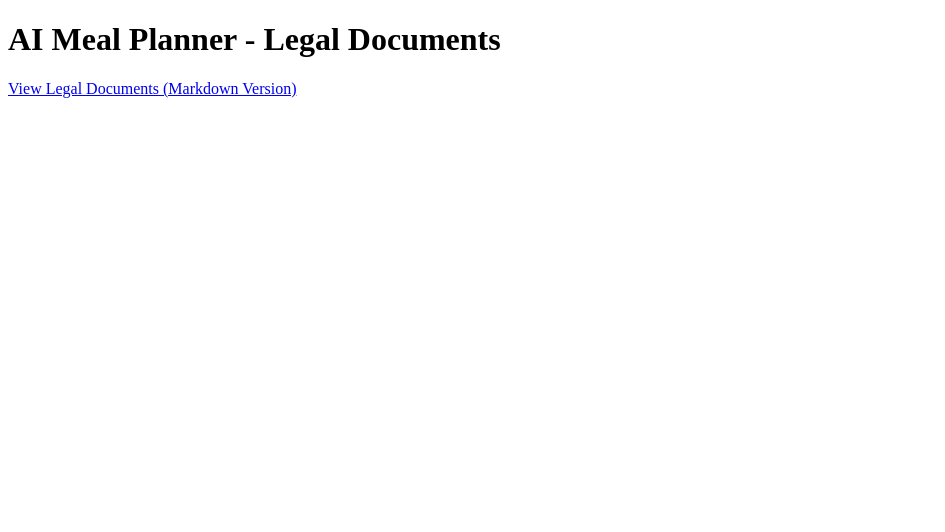
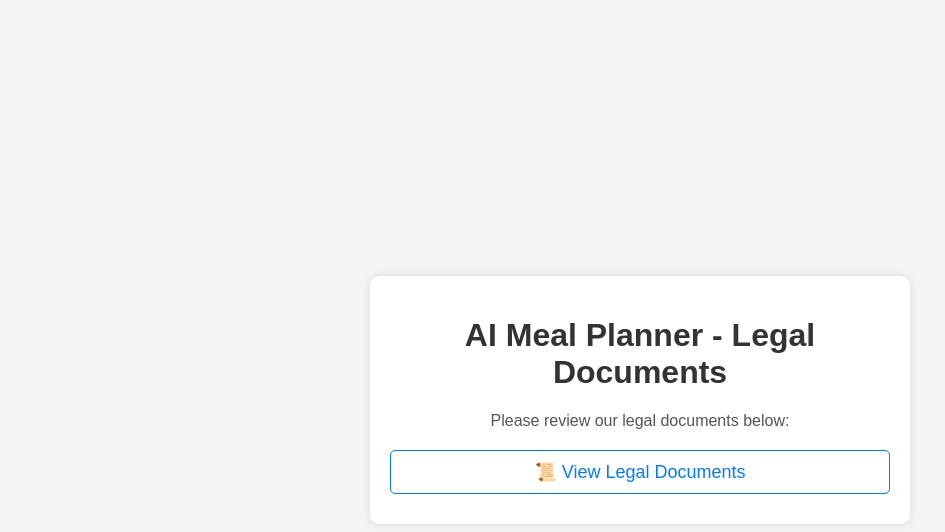
Before and after one commit to Hartman-92/ai-meal-planner-legal, a plain HTML site: page index.html in a window 1280 px wide. Shown: the whole page, without its empty margins (0-945 px from the left). Drawn offline with Linux system fonts and the light colour scheme.

Commit message:
Update index.html

```diff
--- a/index.html
+++ b/index.html
@@ -3,10 +3,63 @@
 <head>
     <meta charset="UTF-8">
     <meta name="viewport" content="width=device-width, initial-scale=1.0">
-    <title>Legal Documents</title>
+    <title>AI Meal Planner - Legal Documents</title>
+    <style>
+        body {
+            font-family: Arial, sans-serif;
+            background-color: #f4f4f4;
+            margin: 0;
+            padding: 0;
+            display: flex;
+            justify-content: center;
+            align-items: center;
+            height: 100vh;
+        }
+        .container {
+            background: white;
+            padding: 20px;
+            border-radius: 10px;
+            box-shadow: 0 0 10px rgba(0, 0, 0, 0.1);
+            text-align: center;
+            max-width: 500px;
+        }
+        h1 {
+            color: #333;
+        }
+        p {
+            font-size: 16px;
+            color: #555;
+        }
+        .links {
+            margin-top: 20px;
+        }
+        .links a {
+            display: block;
+            text-decoration: none;
+            color: #007BFF;
+            font-size: 18px;
+            margin: 10px 0;
+            padding: 10px;
+            border: 1px solid #007BFF;
+            border-radius: 5px;
+            transition: 0.3s;
+        }
+        .links a:hover {
+            background: #007BFF;
+            color: white;
+        }
+    </style>
 </head>
 <body>
-    <h1>AI Meal Planner - Legal Documents</h1>
-    <p><a href="legal-docs.md">View Legal Documents (Markdown Version)</a></p>
+
+    <div class="container">
+        <h1>AI Meal Planner - Legal Documents</h1>
+        <p>Please review our legal documents below:</p>
+
+        <div class="links">
+            <a href="legal-docs.md">📜 View Legal Documents</a>
+        </div>
+    </div>
+
 </body>
 </html>
```
